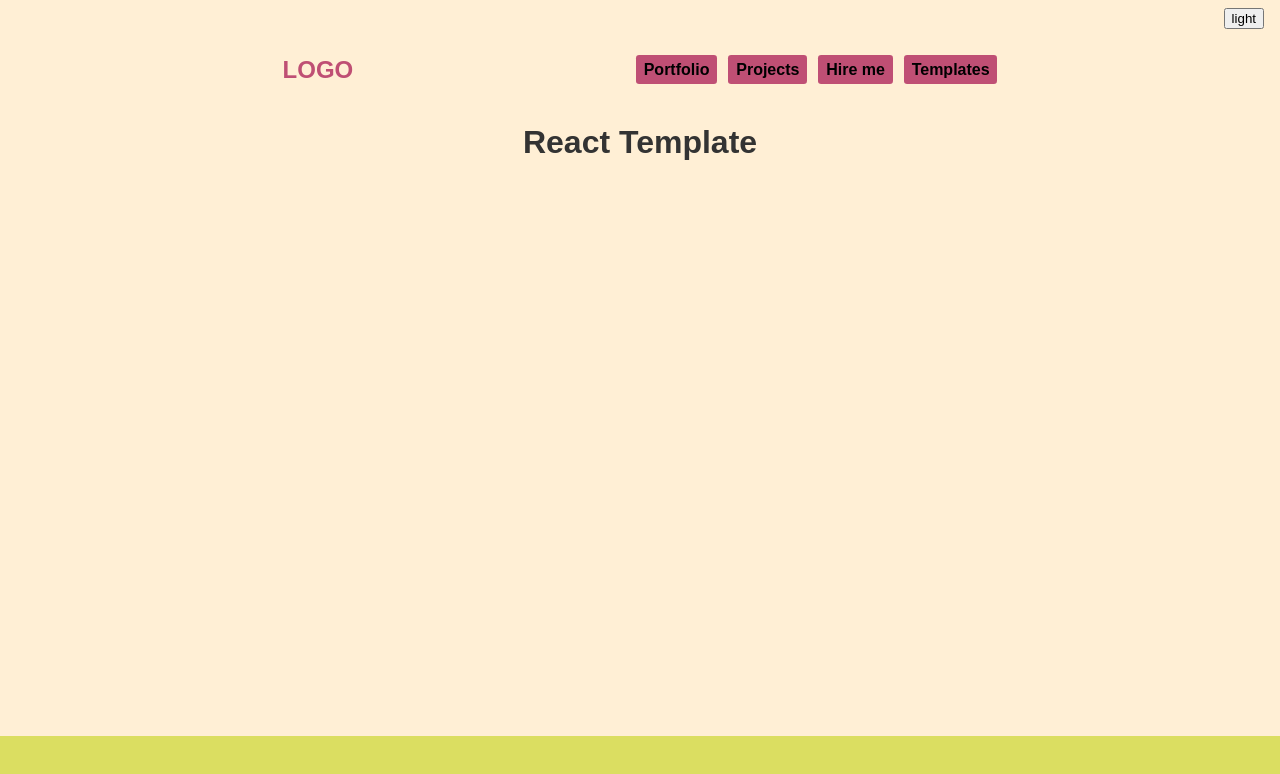
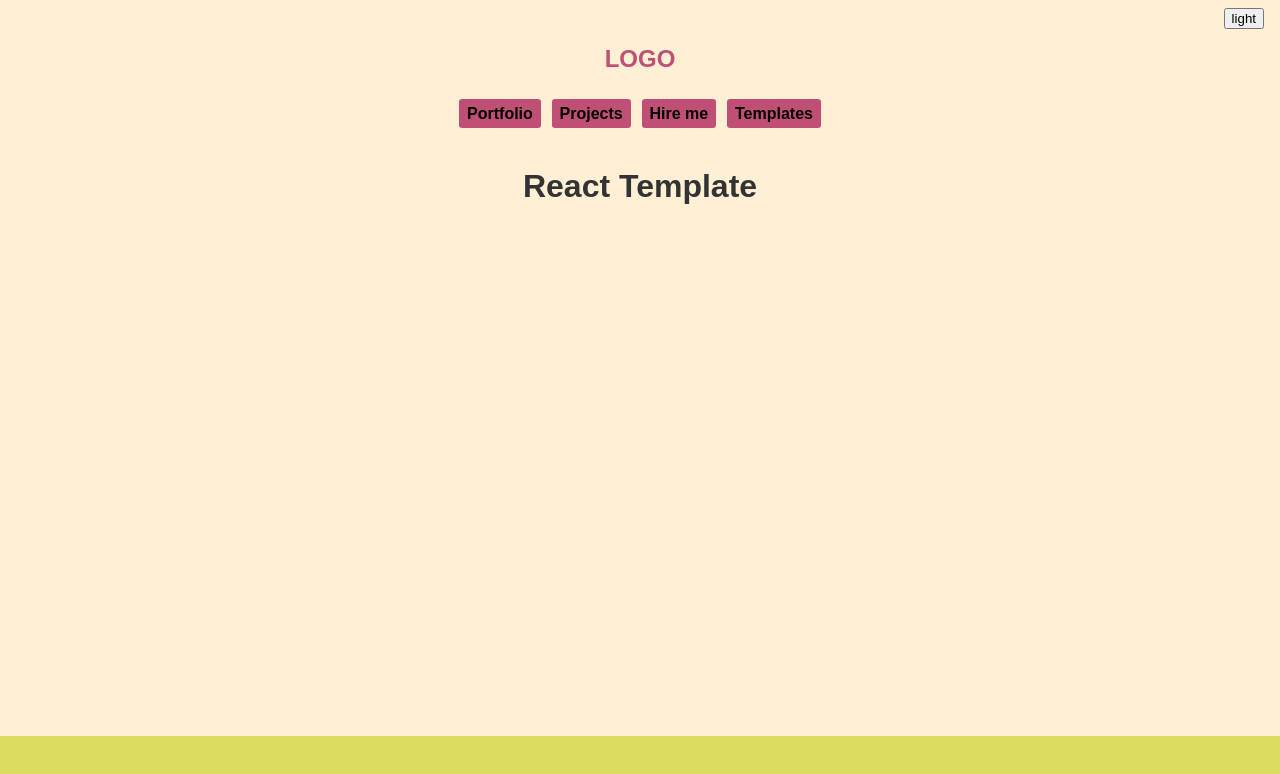
Before and after one commit to Moesera/portfolio-page, a React (Vite) app: page / in a window 1280 px wide. Shown: the top 774 px of the page. Built offline with nearby package versions, Linux system fonts and the light colour scheme.

Commit message:
Place logo in the middle of header

```diff
--- a/src/components/layout/Header/index.jsx
+++ b/src/components/layout/Header/index.jsx
@@ -13,6 +13,9 @@ const Header = () => {
       <S.CustomWrapper $displayType="flex" $padding="0.5rem 1rem" $justify="flex-end">
         <button onClick={toggleTheme}>{mode}</button>
       </S.CustomWrapper >
+      <S.CustomWrapper $displayType="flex" $justify="center" $padding="0.5rem 0rem">
+      <S.Logo>Logo</S.Logo>
+      </S.CustomWrapper>
       <S.CustomWrapper $padding="0.5rem 0rem">
         <Nav />
       </S.CustomWrapper>
--- a/src/components/layout/Nav/index.jsx
+++ b/src/components/layout/Nav/index.jsx
@@ -3,7 +3,6 @@ import * as S from '../../../styled-components/App.styles';
 const Nav = () => {
   return (
     <S.Nav>
-      <S.Logo>Logo</S.Logo>
       <ul>
         <li>
         <S.Link to="/">Portfolio</S.Link>
```
